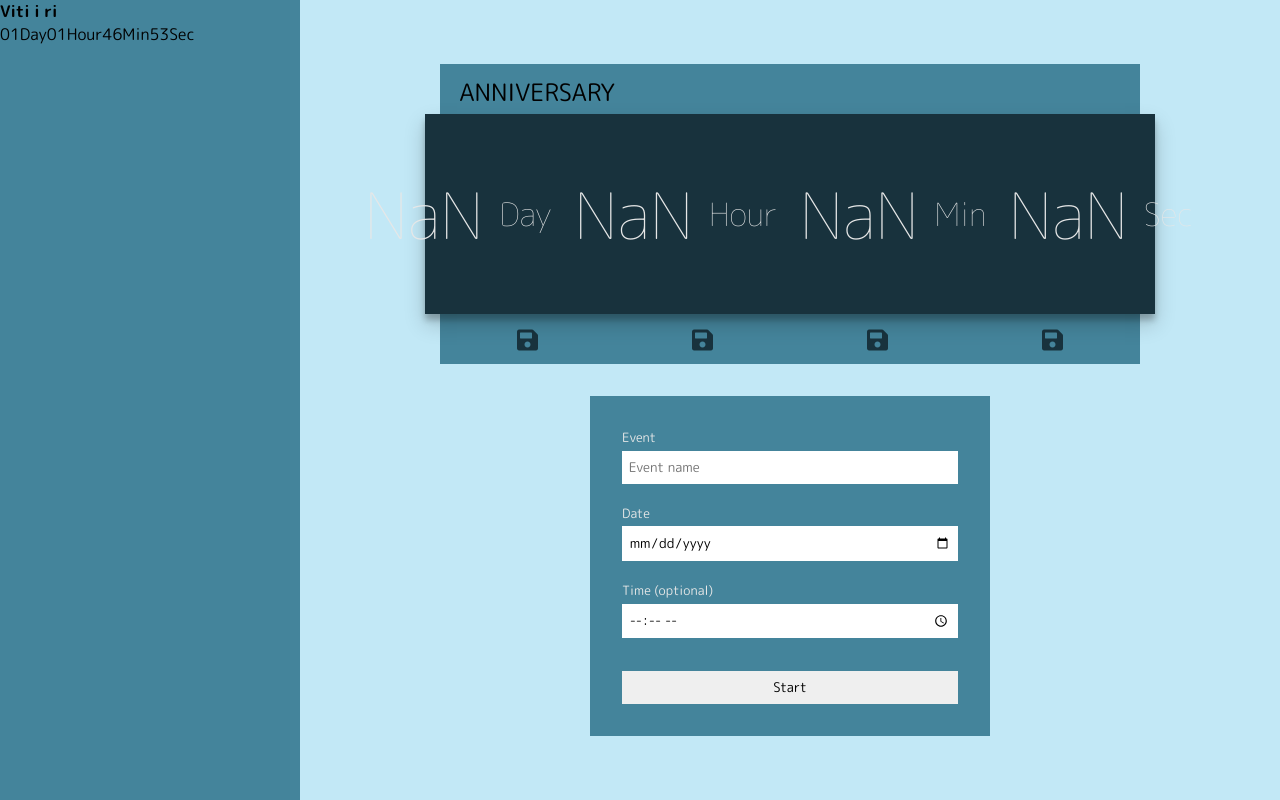
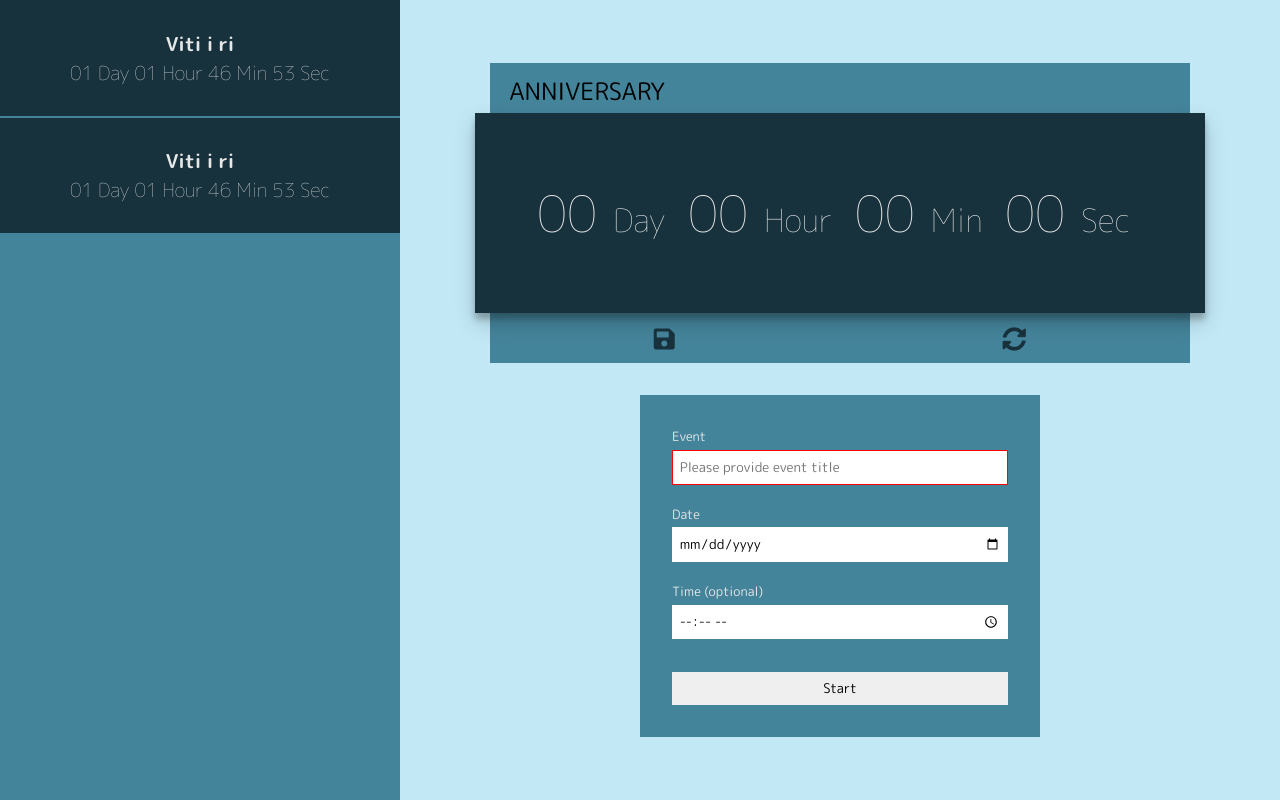
Before and after one commit to shmula1308/Countdown-Timer, a plain HTML site: page index.html in a window 1280 px wide. Both pictures are taken after a click on the button "Start". Drawn offline with Linux system fonts and the light colour scheme.

Commit message:
updated javascript

```diff
--- a/css/style.css
+++ b/css/style.css
@@ -35,10 +35,20 @@ input {
 
 .page-container {
   display: grid;
-  grid-template-columns: 300px 1fr;
+  grid-template-columns: 400px 1fr;
 }
 .events-menu {
   background-color: #44849b;
+}
+
+.event {
+  padding: 1.5em;
+  text-align: center;
+  background-color: #18323d;
+  color: #e6e7e7;
+  font-size: 1.2rem;
+  font-weight: 100;
+  margin-bottom: 2px;
 }
 
 main {
@@ -89,7 +99,10 @@ main {
 }
 
 .main-timer p {
-  display: flex;
+  text-align: center;
+  width: 90%;
+  font-size: 50px;
+  padding-left: 0.2em;
 }
 
 .main-event-title {
--- a/index.html
+++ b/index.html
@@ -25,8 +25,15 @@
         <div class="event">
           <h4 class="event-title">Viti i ri</h4>
           <div class="timer">
-            01<span class="days">Day</span>01<span class="hours">Hour</span
-            >46<span class="min">Min</span>53<span class="sec">Sec</span>
+            01<span class="days"> Day</span> 01<span class="hours"> Hour</span>
+            46<span class="min"> Min</span> 53<span class="sec"> Sec</span>
+          </div>
+        </div>
+        <div class="event">
+          <h4 class="event-title">Viti i ri</h4>
+          <div class="timer">
+            01<span class="days"> Day</span> 01<span class="hours"> Hour</span>
+            46<span class="min"> Min</span> 53<span class="sec"> Sec</span>
           </div>
         </div>
       </div>
@@ -41,14 +48,12 @@
               </p>
             </div>
             <div class="display-controls">
-              <i class="fas fa-save"></i>
-              <i class="fas fa-save"></i>
-              <i class="fas fa-save"></i>
-              <i class="fas fa-save"></i>
+              <i class="fas fa-save save"></i>
+              <i class="fas fa-sync-alt reset"></i>
             </div>
           </div>
         </div>
-        <form>
+        <form id="event-form">
           <div class="inputs-container">
             <label for="event">Event</label>
             <input type="text" id="event" placeholder="Event name" />
--- a/js/script.js
+++ b/js/script.js
@@ -1,7 +1,10 @@
+
+   let form = document.querySelector('#event-form');
 
    let date;
    let time;
    let eventName;
+   let timmy;
 
      document.getElementById('start').addEventListener('click', (ev) => {
          ev.preventDefault();
@@ -10,28 +13,53 @@
          eventName = document.getElementById('event').value;
          date = date.split('-');
          time = time.split(":");
-         setInterval(updateTimer,1000)
+         if(!eventName) {
+          document.getElementById('event').style.border = '1px solid red';
+          document.getElementById('event').placeholder = "Please provide event title";
+          return;
+         }
+         document.getElementById('event').style.border = 'none';
+         timmy = setInterval(updateTimer,1000)
+         form.reset();
      })
 
     function updateTimer() {
-
-        console.log(date)
         let [year,month,day] = date;
         let [hr,min] = time;
+
+        if(!hr) {
+          hr = 0;
+          min = 0;
+        }
+
+
+        document.querySelector('.main-event-title').textContent = eventName;
+
         let now = new Date();
-            let futureDate = new Date(year,month,day,hr,min);
+        let futureDate = new Date(year,month-1,day,hr,min);
+        const d = 'Days';
+        const h = 'Hours';
+
 
         //let futureDate = new Date(1995, 11, 17, 3, 24, 0)
-            let distance = futureDate.getTime() - now.getTime(); //distance from now to future even in miliseconds
+        let distance = futureDate.getTime() - now.getTime(); //distance from now to future event in miliseconds
         //we will get days, hours,minutes, seconds
-            console.log(now.getTime())
+        console.log(distance)
         let days = Math.floor(distance / (1000*60*60*24));
         let hours = Math.floor((distance % (1000*60*60*24))/(1000*60*60));
         let minutes = Math.floor((distance % (1000*60*60))/(1000*60));
         let seconds = Math.floor((distance % (1000*60))/(1000));
         let timer = document.querySelector('.main-timer');
+
+        if(distance < 0) {
+          timer.innerHTML = 'DONE';
+          clearInterval(timmy);
+          return;
+        }
+
         timer.innerHTML = `<p>
-            ${days}<span class="days">Day</span>${hours}<span class="hours">Hour</span
+        ${days}<span class="days">${days > 1 ? d : "Day"}</span>${hours}<span class="hours">${hours > 1 ? h : "Hour"}</span
         >${minutes}<span class="min">Min</span>${seconds}<span class="sec">Sec</span>
       </p>`
+
     }
```
Lines whose indentation alone changed are shown as unchanged.
